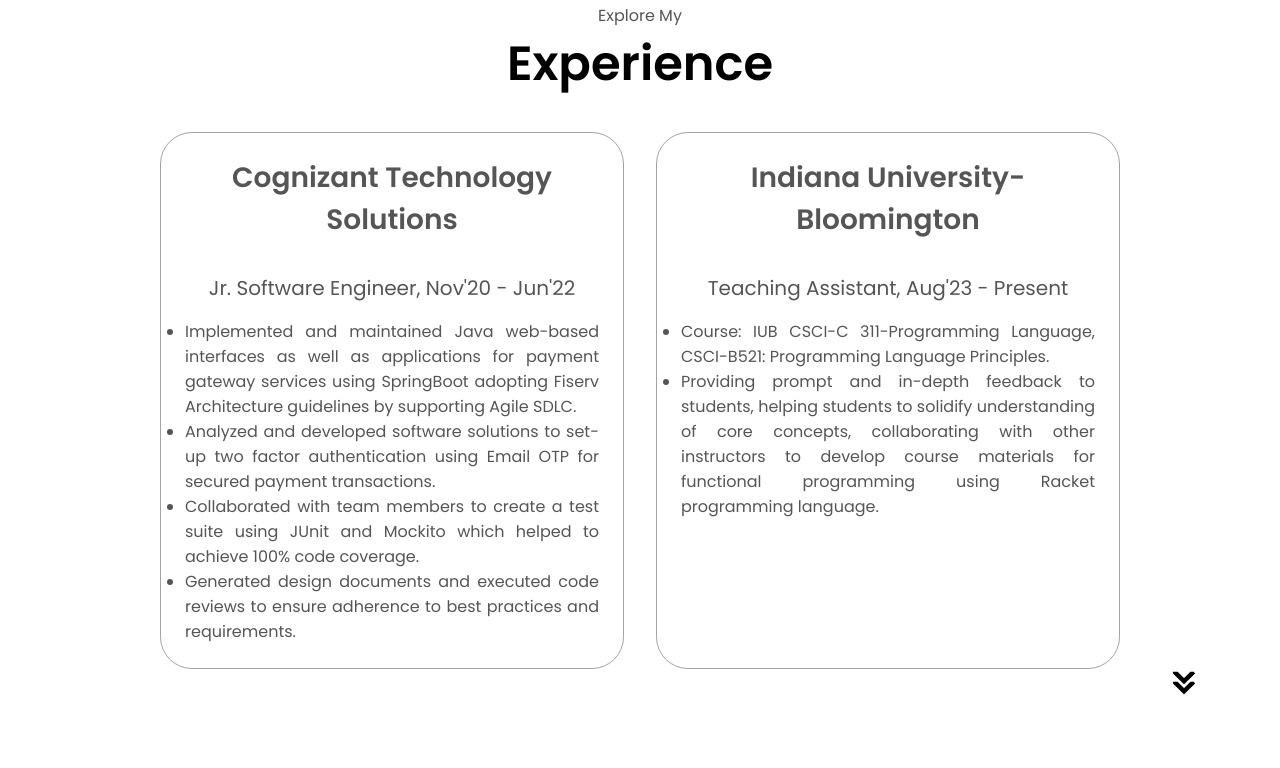
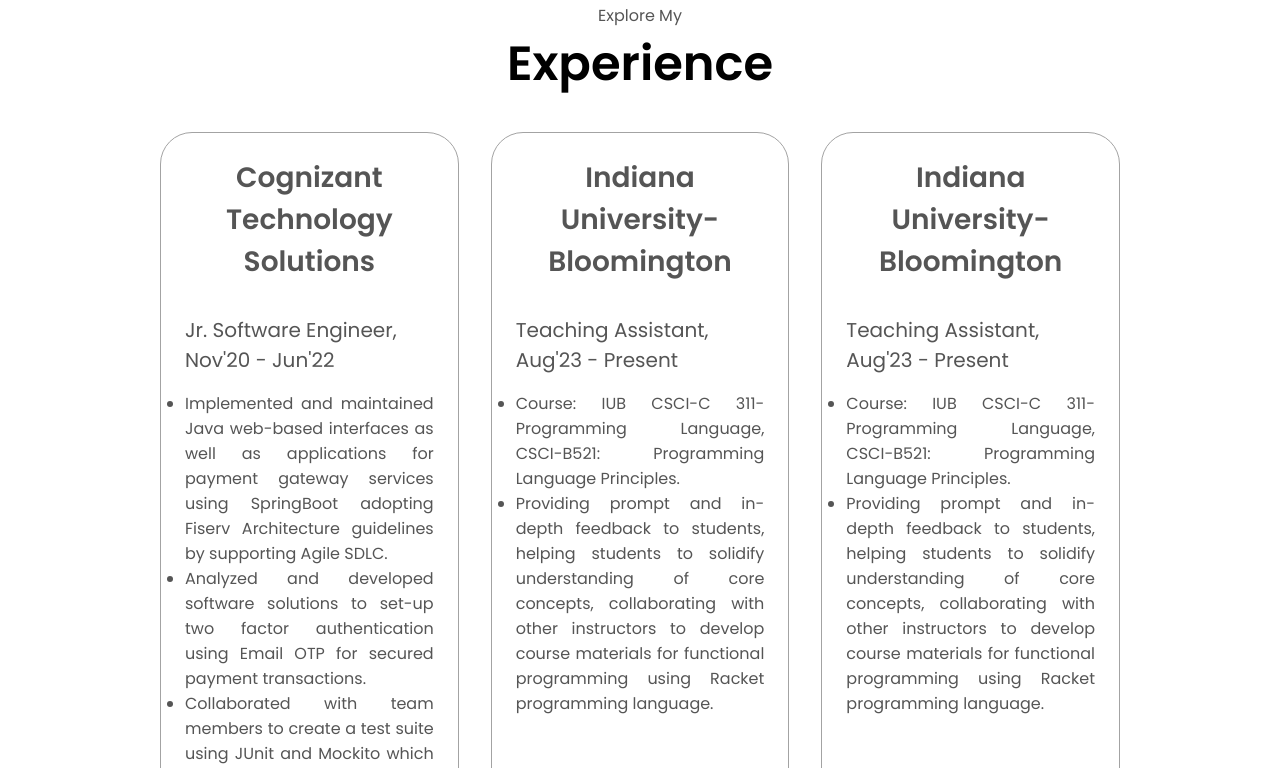
Before and after one commit to mrunalpatil1198/mrunalpatil1198.github.io, a plain HTML site: page index.html in a window 1280 px wide. Shown: the part 1693-2461 px from the top of the page. Drawn offline with Linux system fonts and the light colour scheme.

Commit message:
Add 1 exp

```diff
--- a/index.html
+++ b/index.html
@@ -120,6 +120,18 @@
                             </ul>
                         </div>
                     </div>
+                    <div class="details-container">
+                        <h2 class="experience-sub-title">Indiana University-Bloomington</h2>
+                        <div class="article-container">
+                            <p class = "section__text__p2">Teaching Assistant, Aug'23 - Present</p>
+                            <ul style="text-align: justify; color: rgb(85, 85, 85);">
+                                <li>Course: IUB CSCI-C 311-Programming Language, CSCI-B521: Programming Language Principles.</li>
+                                <li>Providing prompt and in-depth feedback to students, helping students to solidify understanding of core concepts,
+                                    collaborating with other instructors to develop course materials for functional programming using Racket programming
+                                    language.</li>
+                            </ul>
+                        </div>
+                    </div>
                 </div>
             </div>
             <img src="./assets/arrow.png" alt="Arrow icon" class="icon arrow" onclick="location.href='./#projects'"/>
```
